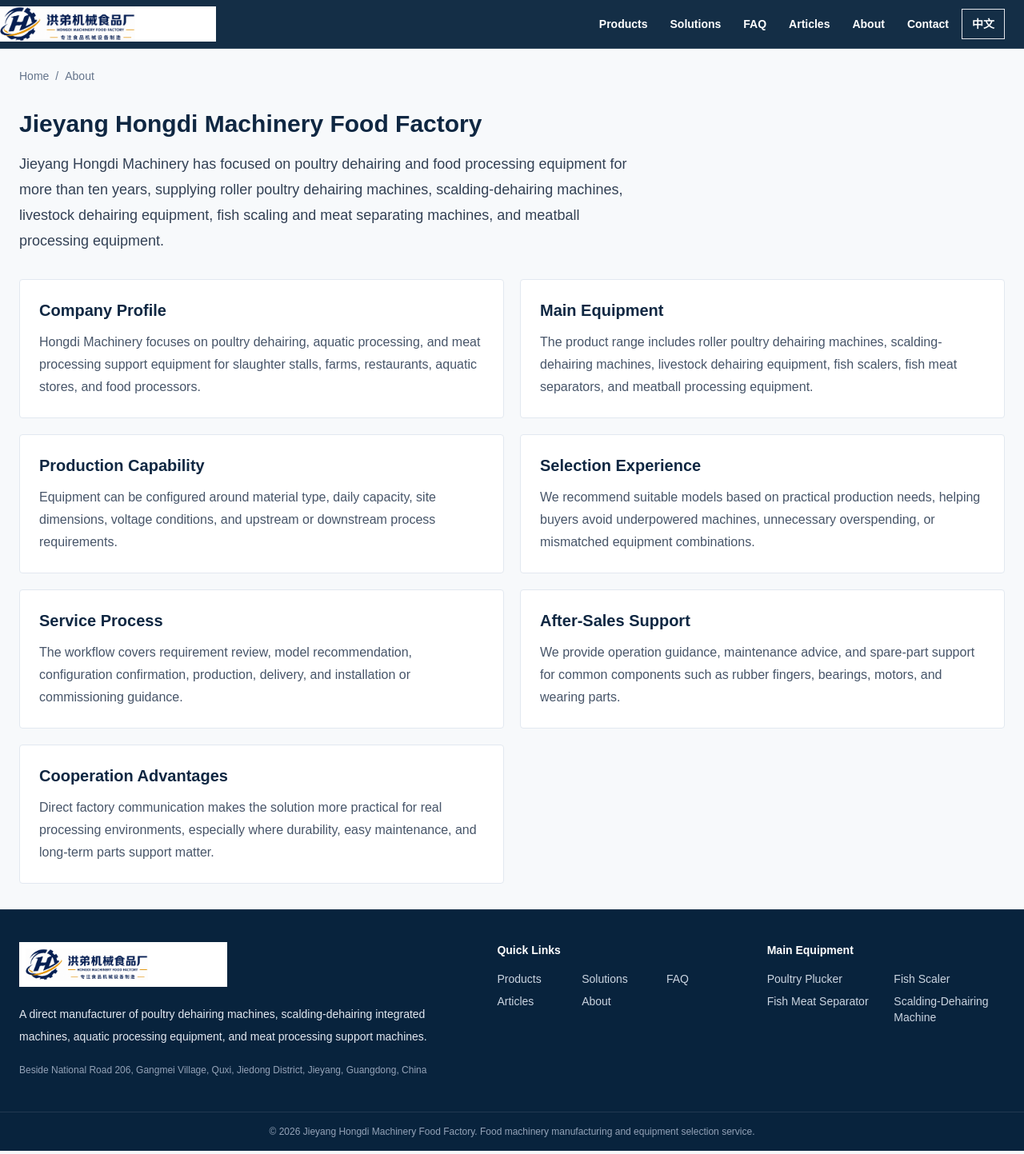
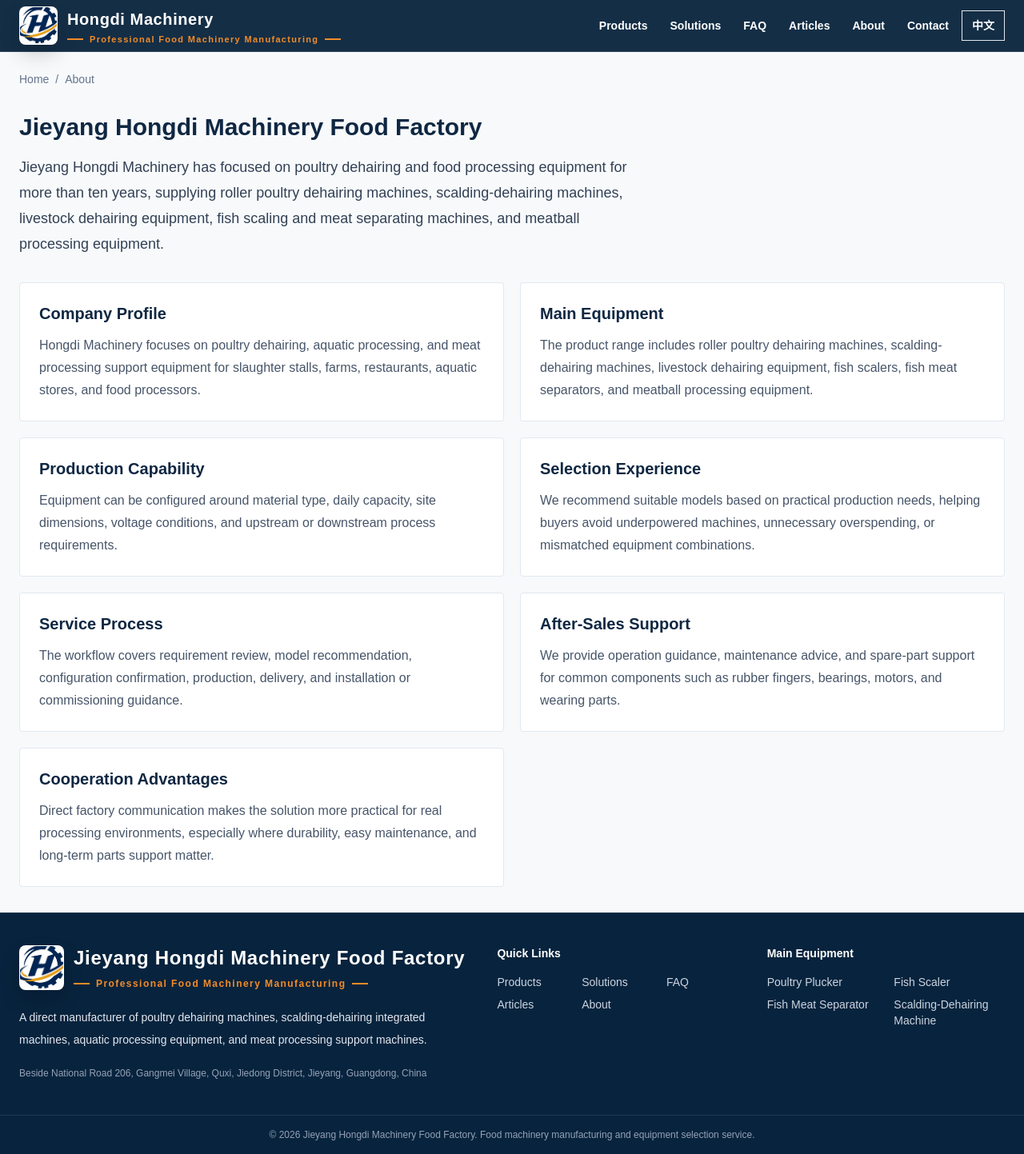
Before and after one commit to wulh8410/hongdi-food-machinery, a Next.js app: page /en/about in a window 1280 px wide. Shown: the whole page at 80% size. Built offline with nearby package versions, Linux system fonts and the light colour scheme.

Commit message:
Update header and footer logo lockup

```diff
--- a/components/Footer.tsx
+++ b/components/Footer.tsx
@@ -5,6 +5,7 @@
 
 export function Footer({ locale, site }: { locale: Locale; site: SiteConfig }) {
   const isZh = locale === 'zh';
+  const tagline = isZh ? '专业食品机械设备制造' : 'Professional Food Machinery Manufacturing';
   const pages = [
     ['products', site.nav.products],
     ['solutions', site.nav.solutions],
@@ -20,8 +21,18 @@
     <footer className="border-t border-white/10 bg-[#08233d] text-white">
       <div className="mx-auto grid max-w-7xl gap-10 px-4 py-10 md:grid-cols-[1.5fr_0.8fr_0.8fr] md:px-6">
         <div>
-          <div className="relative h-14 w-[260px] max-w-full bg-white px-3 py-2">
-            <Image src={assetPath('/images/factory/hongdi-logo-header.png')} alt={site.name} fill className="object-contain object-left p-2" sizes="260px" />
+          <div className="flex items-center gap-3">
+            <span className="relative block h-14 w-14 shrink-0 overflow-hidden rounded-lg border border-white/35 bg-white shadow-[0_12px_24px_rgba(0,0,0,0.16)]">
+              <Image src={assetPath('/images/factory/hongdi-logo-icon.png')} alt={site.name} fill className="scale-[1.42] object-cover" sizes="56px" />
+            </span>
+            <span className="leading-none">
+              <span className="block text-xl font-black tracking-[0.03em] text-white md:text-2xl">{site.name}</span>
+              <span className="mt-2 flex items-center gap-2 text-xs font-black tracking-[0.12em] text-industrial-orange">
+                <span className="h-0.5 w-5 bg-industrial-orange" />
+                {tagline}
+                <span className="h-0.5 w-5 bg-industrial-orange" />
+              </span>
+            </span>
           </div>
           <p className="mt-5 max-w-xl text-sm leading-7 text-slate-200">{site.companyPositioning}</p>
           <p className="mt-4 text-xs leading-6 text-slate-400">{site.address}</p>
--- a/components/Header.tsx
+++ b/components/Header.tsx
@@ -7,18 +7,30 @@
 const navKeys = ['products', 'solutions', 'faqs', 'articles', 'about', 'contact'];
 
 export function Header({ locale, site, path }: { locale: Locale; site: SiteConfig; path: string }) {
+  const tagline = locale === 'zh' ? '专业食品机械设备制造' : 'Professional Food Machinery Manufacturing';
+
   return (
     <header className="sticky top-0 z-20 border-b border-white/10 bg-[#08233d]/95 text-white backdrop-blur">
-      <div className="flex w-full flex-nowrap items-center justify-between gap-3 py-2 pl-0 pr-3 md:pr-6">
-        <Link href={`/${locale}`} className="relative block h-11 w-[190px] shrink-0 bg-white sm:w-[230px] lg:w-[270px]" aria-label={site.name}>
-          <Image
-            src={assetPath('/images/factory/hongdi-logo-header.png')}
-            alt={site.name}
-            fill
-            className="object-contain object-left"
-            sizes="(max-width: 640px) 180px, (max-width: 1024px) 220px, 260px"
-            priority
-          />
+      <div className="flex w-full flex-nowrap items-center justify-between gap-3 px-3 py-2 md:px-6">
+        <Link href={`/${locale}`} className="flex min-w-[250px] shrink-0 items-center gap-3 sm:min-w-[330px]" aria-label={site.name}>
+          <span className="relative block h-12 w-12 shrink-0 overflow-hidden rounded-lg border border-white/35 bg-white shadow-[0_12px_24px_rgba(0,0,0,0.16)]">
+            <Image
+              src={assetPath('/images/factory/hongdi-logo-icon.png')}
+              alt={site.name}
+              fill
+              className="scale-[1.42] object-cover"
+              sizes="48px"
+              priority
+            />
+          </span>
+          <span className="min-w-0 leading-none">
+            <span className="block text-lg font-black tracking-[0.03em] text-white sm:text-xl">{site.shortName}</span>
+            <span className="mt-1.5 hidden items-center gap-2 text-[11px] font-black tracking-[0.12em] text-industrial-orange sm:flex">
+              <span className="h-0.5 w-5 bg-industrial-orange" />
+              {tagline}
+              <span className="h-0.5 w-5 bg-industrial-orange" />
+            </span>
+          </span>
         </Link>
         <nav className="flex min-w-0 flex-nowrap items-center justify-end gap-1 overflow-x-auto whitespace-nowrap text-xs font-semibold text-white sm:text-sm">
           {navKeys.map((key) => (
```
Also changed, not shown: public/images/factory/hongdi-logo-icon.png (added).
